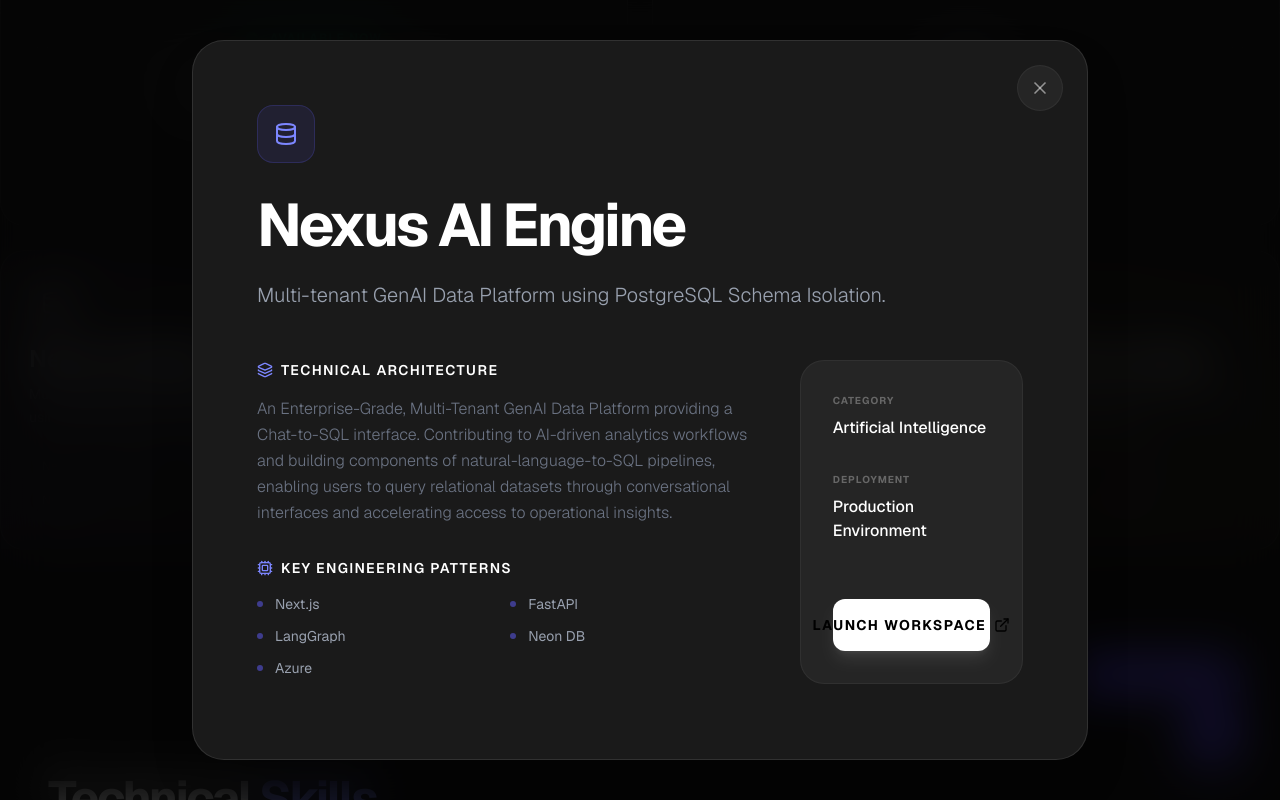
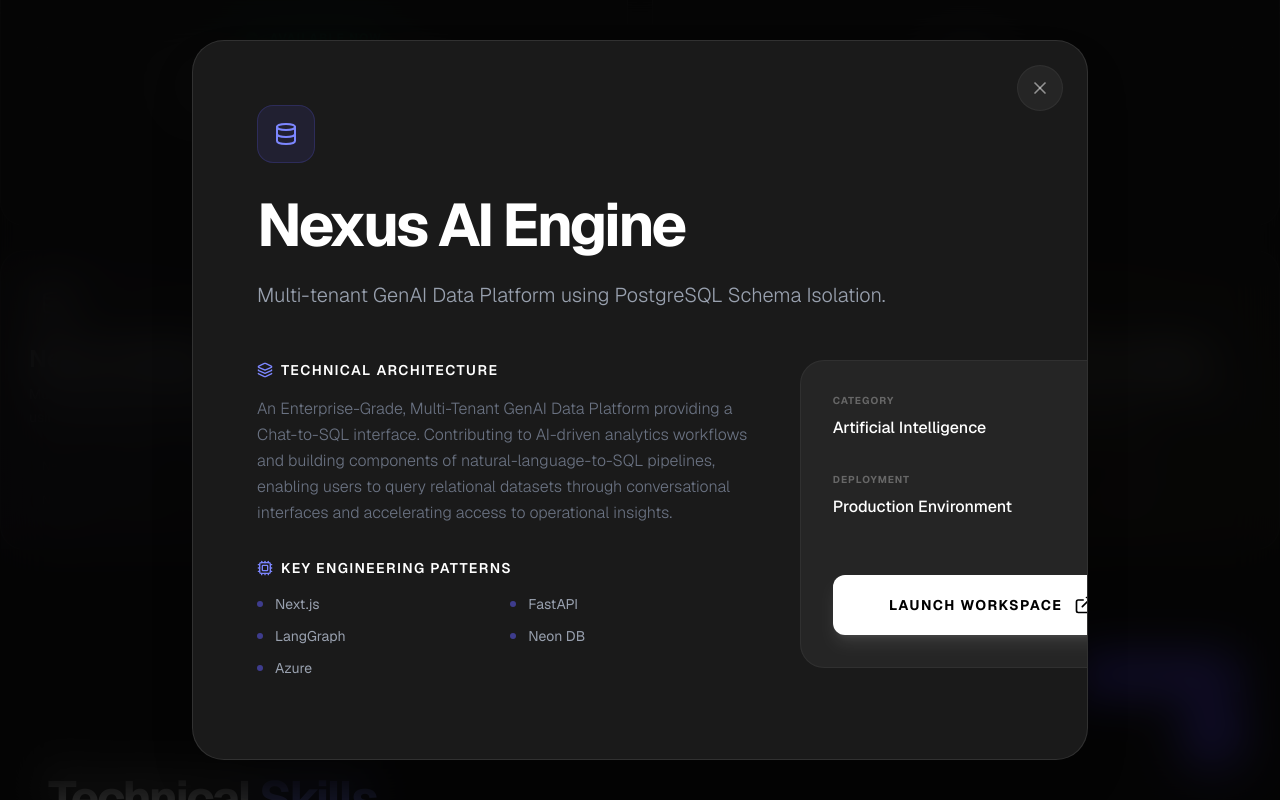
Before and after one commit to koushik1359/koushik-portfolio, a Next.js app: page / in a window 1280 px wide. Both pictures are taken after a click on the element 151 px from the left and 1601 px from the top of the page. Shown: the part 1201-2001 px from the top of the page. Built offline with nearby package versions, Linux system fonts and the light colour scheme.

Commit message:
UI: Lock sidebar width and optimize 'Launch Workspace' button sizing

```diff
--- a/src/components/ui/ProjectModal.tsx
+++ b/src/components/ui/ProjectModal.tsx
@@ -116,7 +116,7 @@ export const ProjectModal = ({ isOpen, onClose, project }: ProjectModalProps) =>
                   </div>
 
                   {/* Sidebar Info */}
-                  <div className="space-y-8 bg-white/5 p-8 rounded-[1.5rem] border border-white/5 h-fit">
+                  <div className="space-y-8 bg-white/5 p-8 rounded-[1.5rem] border border-white/5 h-fit w-full md:w-80 lg:w-96 shrink-0">
                      <div>
                         <span className="text-[10px] font-bold text-white/30 uppercase tracking-widest block mb-2">Category</span>
                         <span className="text-white font-medium">Artificial Intelligence</span>
@@ -130,9 +130,10 @@ export const ProjectModal = ({ isOpen, onClose, project }: ProjectModalProps) =>
                            href={project.href}
                            target="_blank"
                            rel="noopener noreferrer"
-                           className="w-full bg-white text-black py-4 px-4 rounded-xl font-bold flex items-center justify-center gap-2 text-center hover:bg-gray-200 transition-all text-xs md:text-sm uppercase tracking-[0.15em] md:tracking-widest shadow-lg shadow-white/10 whitespace-nowrap"
+                           className="w-full bg-white text-black py-5 px-6 rounded-xl font-bold flex flex-wrap items-center justify-center gap-3 text-center hover:bg-gray-200 transition-all text-sm uppercase tracking-widest shadow-lg shadow-white/10"
                         >
-                           Launch Workspace <ExternalLink className="w-4 h-4 shrink-0" />
+                           <span>Launch Workspace</span>
+                           <ExternalLink className="w-5 h-5 shrink-0" />
                         </a>
                      </div>
                   </div>
```
